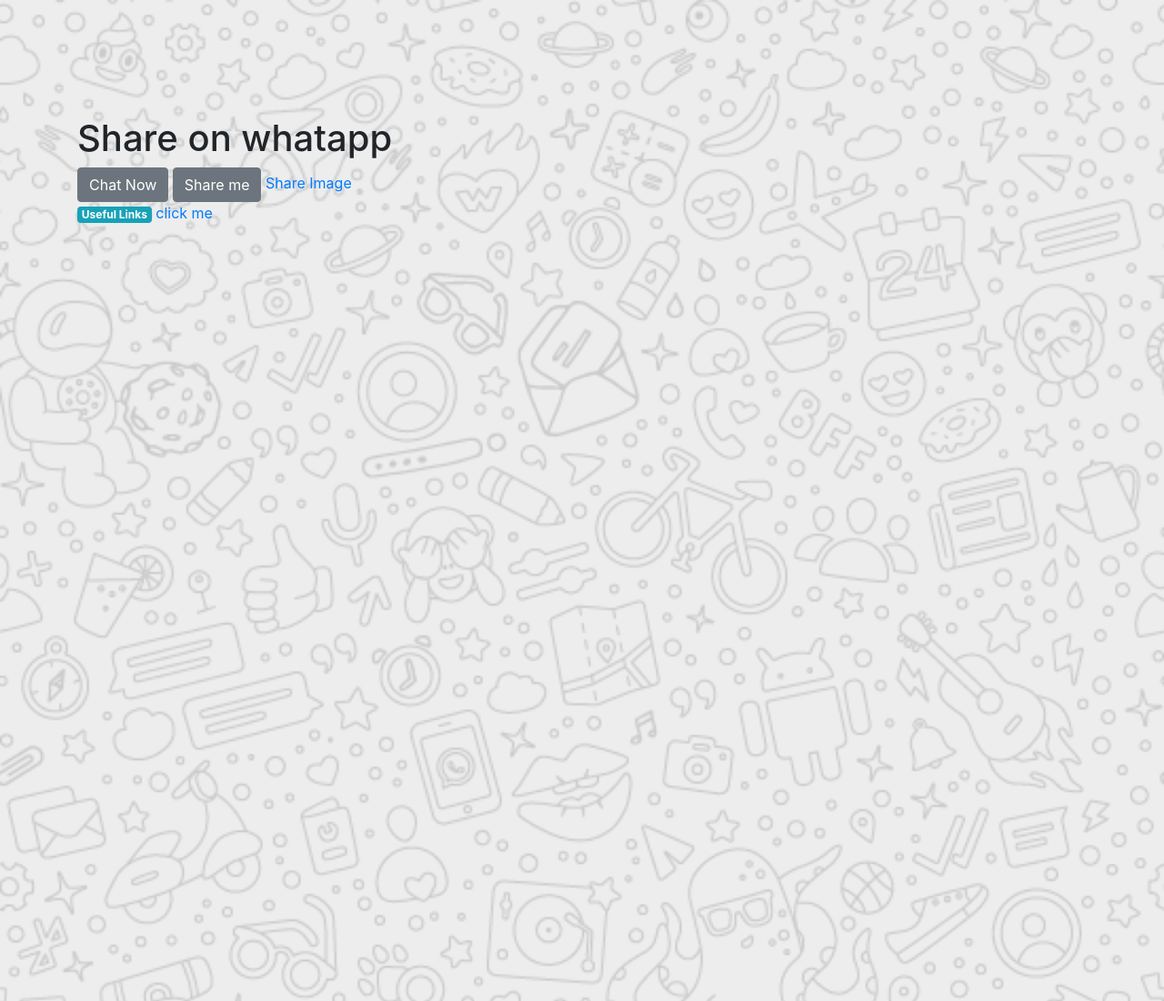
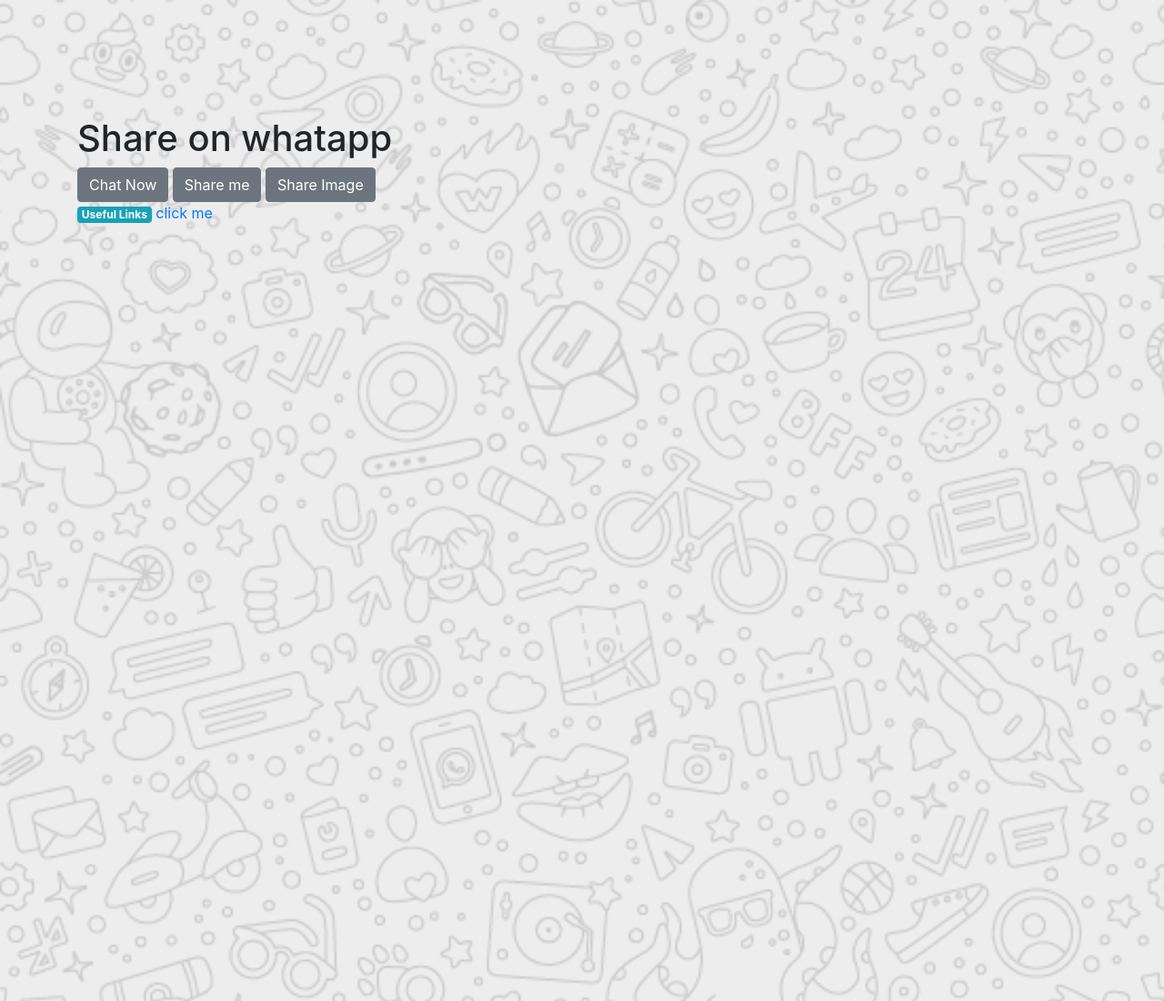
Before and after one commit to jitangupta/whatsapp-share, a plain HTML site: page index.html in a window 1280 px wide. Shown: the top 1100 px of the page at 91% size. Drawn offline with nearby package versions, Linux system fonts and the light colour scheme.

Commit message:
Update index.html

```diff
--- a/index.html
+++ b/index.html
@@ -37,7 +37,7 @@
       <h1>Share on whatapp</h1>
       <a href="https://wa.me/+919967206276?text=sujwel.com/ProductDetails?ProductId=29" class="btn btn-secondary">Chat Now</a>
       <a href="https://wa.me/?text=sujwel.com/ProductDetails?ProductId=29" class="btn btn-secondary">Share me</a>
-      <a href="https://wa.me/?text=http://jitangupta.com/image/avatar.jpg class="btn btn-secondary">Share Image</a>
+      <a href="https://wa.me/?text=http://jitangupta.com/image/avatar.jpg" class="btn btn-secondary">Share Image</a>
       <br>
       <h3 class="badge badge-info">Useful Links</h3>
       <a href="https://faq.whatsapp.com/en/general/26000030" target="_blank">click me</a>
```
